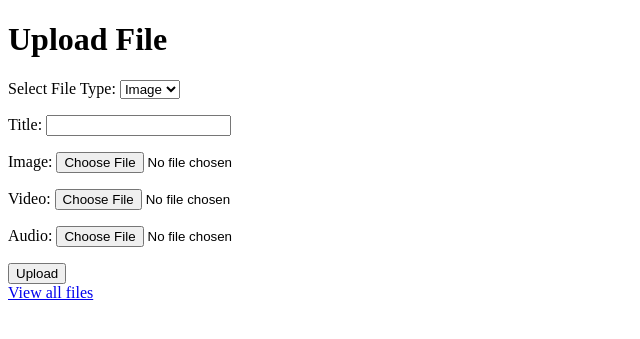
After one commit to Keks338/ULTMessanger, a Django app: page /upload/ in a window 1280 px wide. The commit adds this page. Shown: the top 339 px of the page, without its empty margins (0-640 px from the left). Run offline with Django 3.2, Linux system fonts and the light colour scheme; some libraries are stand-ins or nearby versions.

Commit message:
Добавил загрузку файлов (Не полностью)

```diff
--- a/Messanger/apps/messanges/admin.py
+++ b/Messanger/apps/messanges/admin.py
@@ -1,5 +1,5 @@
 from django.contrib import admin
-from .models import MessageText, GroupChat, Chat
+from .models import MessageText, GroupChat, Chat, MediaFile
 
 @admin.register(MessageText)
 class MessageTextAdmin(admin.ModelAdmin):
@@ -13,3 +13,7 @@ class GroupChatAdmin(admin.ModelAdmin):
 @admin.register(Chat)
 class ChatAdmin(admin.ModelAdmin):
     list_display = ('User1', 'User2', 'Creation_date')
+
+@admin.register(MediaFile)
+class ChatAdmin(admin.ModelAdmin):
+    list_display = ('title', 'image', 'video', 'audio', 'Sender_id', 'Chat_id', 'Group_chat_id')
--- /dev/null
+++ b/Messanger/apps/messanges/forms.py
@@ -0,0 +1,22 @@
+from django import forms
+from .models import MediaFile
+
+class MediaFileForm(forms.ModelForm):
+    class Meta:
+        model = MediaFile
+        fields = ['title', 'image', 'video', 'audio']
+
+class ImageFileForm(forms.ModelForm):
+    class Meta:
+        model = MediaFile
+        fields = ['title', 'image']
+
+class VideoFileForm(forms.ModelForm):
+    class Meta:
+        model = MediaFile
+        fields = ['title', 'video']
+
+class AudioFileForm(forms.ModelForm):
+    class Meta:
+        model = MediaFile
+        fields = ['title', 'audio']
--- a/Messanger/apps/messanges/models.py
+++ b/Messanger/apps/messanges/models.py
@@ -19,3 +19,12 @@ class MessageText(models.Model):
     Sender = models.ForeignKey(CustomUser, related_name='sent_messages', null=True, blank=True, on_delete=models.CASCADE)
     Message_Creation_Date = models.DateField(auto_now_add=True)
     Message_Edit_Date = models.DateField(auto_now=True)
+
+class MediaFile(models.Model):
+    title = models.CharField(max_length=100)
+    image = models.ImageField(upload_to='images/', blank=True, null=True)
+    video = models.FileField(upload_to='videos/', blank=True, null=True)
+    audio = models.FileField(upload_to='audios/', blank=True, null=True)
+    Sender_id = models.ForeignKey(CustomUser, related_name='message_sender', null=True, blank=True, on_delete=models.CASCADE)
+    Chat_id = models.ForeignKey(Chat, null=True, blank=True, on_delete=models.CASCADE)
+    Group_chat_id = models.ForeignKey(GroupChat, null=True, blank=True, on_delete=models.CASCADE)
--- a/Messanger/apps/messanges/urls.py
+++ b/Messanger/apps/messanges/urls.py
@@ -13,4 +13,6 @@ urlpatterns = [
     path('remove-chat/', views.remove_chat, name='removeChat'),
     path('get_messages/<int:chat_id>/', views.get_messages, name='get_messages'),
     path('send_message/', views.send_message, name='send_message'),
+    path('upload/', views.upload_file, name='upload_file'),
+    # path('file_list/', views.file_list, name='file_list'),
 ]
--- a/Messanger/apps/messanges/views.py
+++ b/Messanger/apps/messanges/views.py
@@ -1,14 +1,18 @@
-from django.shortcuts import render
+from django.shortcuts import render, redirect
 from django.http import JsonResponse
 from django.views.decorators.csrf import csrf_exempt
 from .models import CustomUser
-from ..messanges.models import Chat, GroupChat, MessageText
+from ..messanges.models import Chat, GroupChat, MessageText, MediaFile
 import json
 import random
+from .factories import FormFactory
+from .forms import MediaFileForm
+
 
 def homePage(request):
     user = request.user
     hide_element = False
+    files = MediaFile.objects.all()
     Users = CustomUser.objects.all().order_by("username")
     massa = []
     if user.is_authenticated:
@@ -29,6 +33,7 @@ def homePage(request):
         'Users': Users,
         'Chats': Chats,
         'GroupChats': GroupChats,
+        'Files': files,
         'massa': massa,
     })
 
@@ -144,3 +149,21 @@ def send_message(request):
             return JsonResponse({'status': 'error', 'message': 'Чат не найден'})
     else:
         return JsonResponse({'status': 'error', 'message': 'Метод не поддерживается'})
+
+def upload_file(request):
+    if request.method == 'POST':
+        file_type = request.POST.get('file_type')  # Получаем тип файла из POST данных
+        form_class = FormFactory.get_form(file_type)
+
+        form = form_class(request.POST, request.FILES)
+        if form.is_valid():
+            form.save()
+            # return redirect('messanges:file_list')
+            return JsonResponse({'status': 'success'})
+    else:
+        form = MediaFileForm()
+    return render(request, 'messanger/upload.html', {'form': form})
+
+'''def file_list(request):
+    files = MediaFile.objects.all()
+    return render(request, 'messanger/file_list.html', {'files': files})'''
--- /dev/null
+++ b/templates/messanger/upload.html
@@ -0,0 +1,21 @@
+<!DOCTYPE html>
+<html>
+<head>
+    <title>Upload File</title>
+</head>
+<body>
+    <h1>Upload File</h1>
+    <form method="post" enctype="multipart/form-data">
+        {% csrf_token %}
+        <label for="file_type">Select File Type:</label>
+        <select id="file_type" name="file_type">
+            <option value="image">Image</option>
+            <option value="video">Video</option>
+            <option value="audio">Audio</option>
+        </select>
+        {{ form.as_p }}
+        <button type="submit">Upload</button>
+    </form>
+    <a href="{% url 'messanges:file_list' %}">View all files</a>
+</body>
+</html>
```
Also changed, not shown: Messanger/apps/messanges/factories.py (added, +13 -0 lines), templates/messanger/file_list.html (added, +30 -0 lines), templates/messanger/index.html (+57 -7 lines), Messanger/apps/messanges/migrations/0004_mediafile.py (added), Messanger/apps/messanges/migrations/0005_auto_20240607_1017.py (added), Messanger/apps/messanges/migrations/0006_mediafile_sender_id.py (added), 4 other files.
